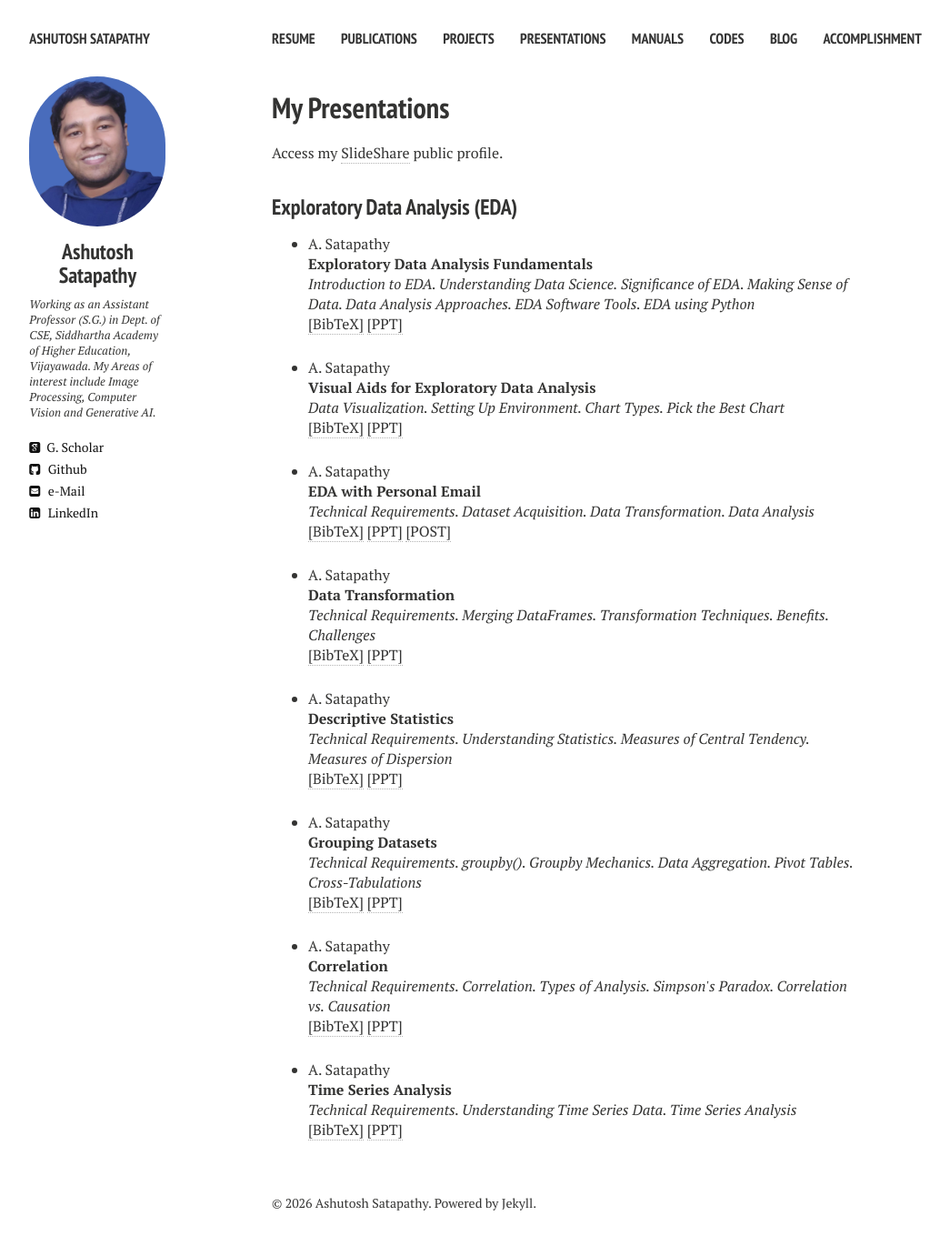
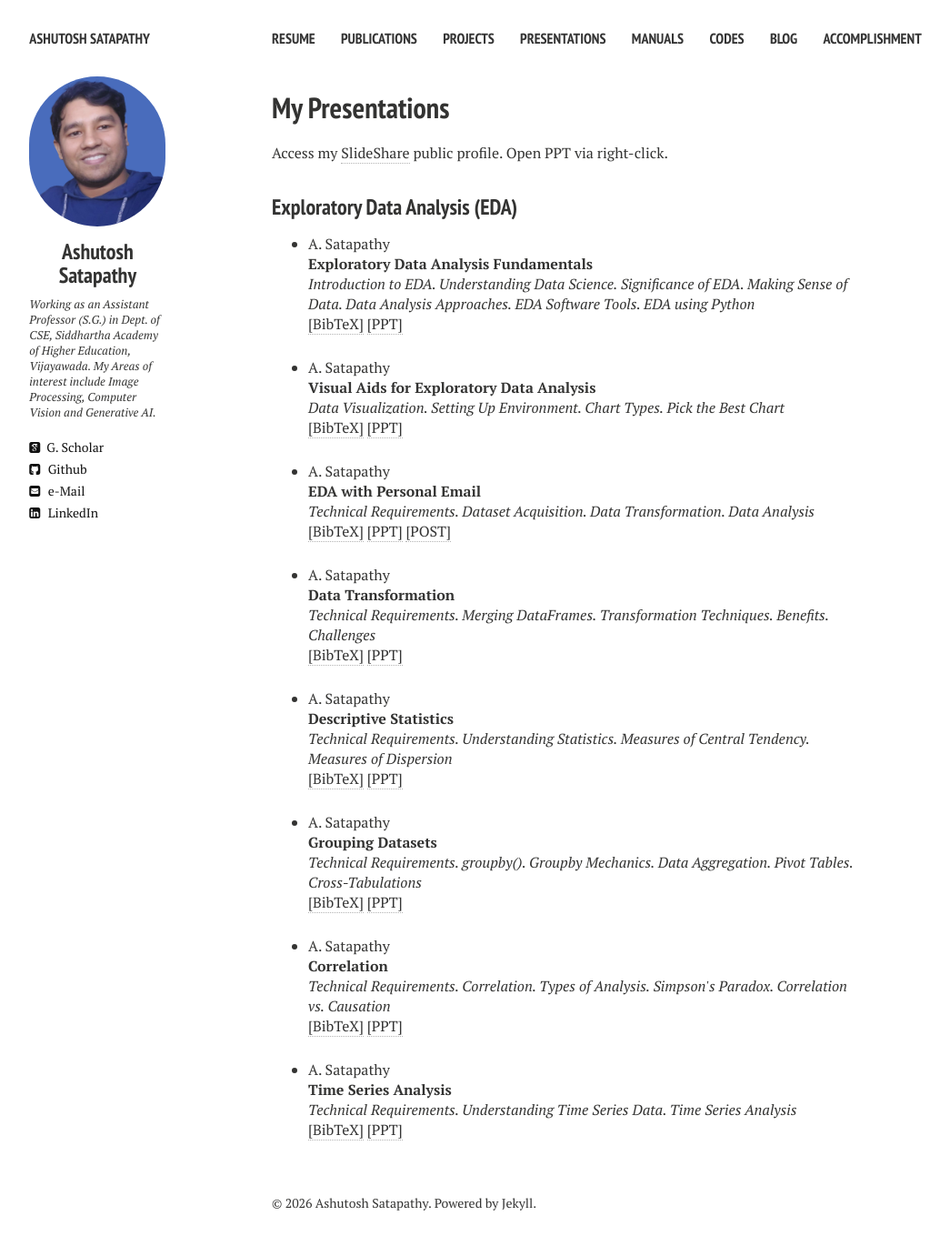
Before and after one commit to ashutoshsatapathy1990/ashutoshsatapathy1990.github.io, a Jekyll site: the page built from presentations-EDA.md, in a window 1280 px wide. Shown: the whole page at 91% size, without its empty margins (21-1066 px from the left). Built offline with Jekyll 4.4.1, drawn with Linux system fonts in a browser that asks for light colours; nearby versions of some CDN libraries.

Commit message:
Update presentations-EDA.md

```diff
--- a/presentations-EDA.md
+++ b/presentations-EDA.md
@@ -7,4 +7,4 @@ modified: 14-08-2023
 comments: false
 ---
 
-Access my <a href="https://www.slideshare.net/AshutoshSatapathy4" target="_blank">SlideShare</a> public profile.
+Access my <a href="https://www.slideshare.net/AshutoshSatapathy4" target="_blank">SlideShare</a> public profile. Open PPT via right-click.
```
